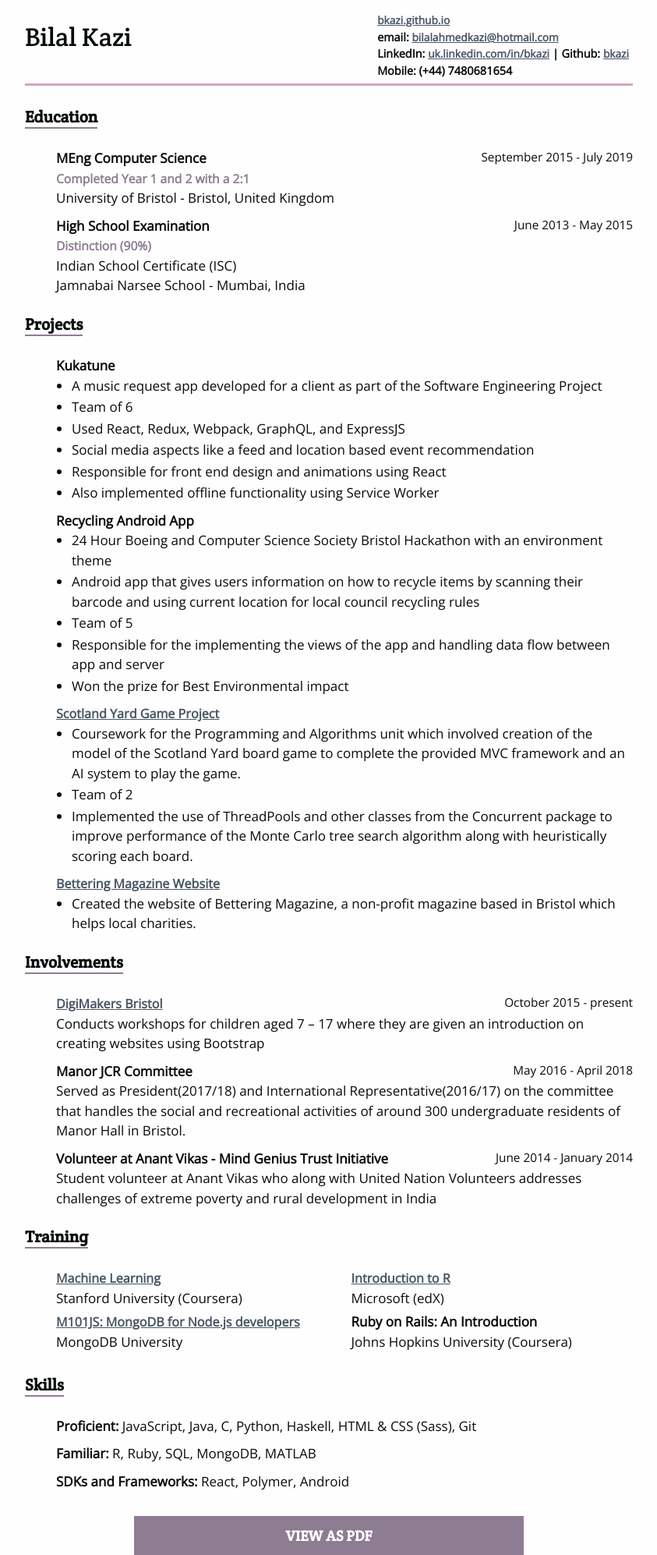
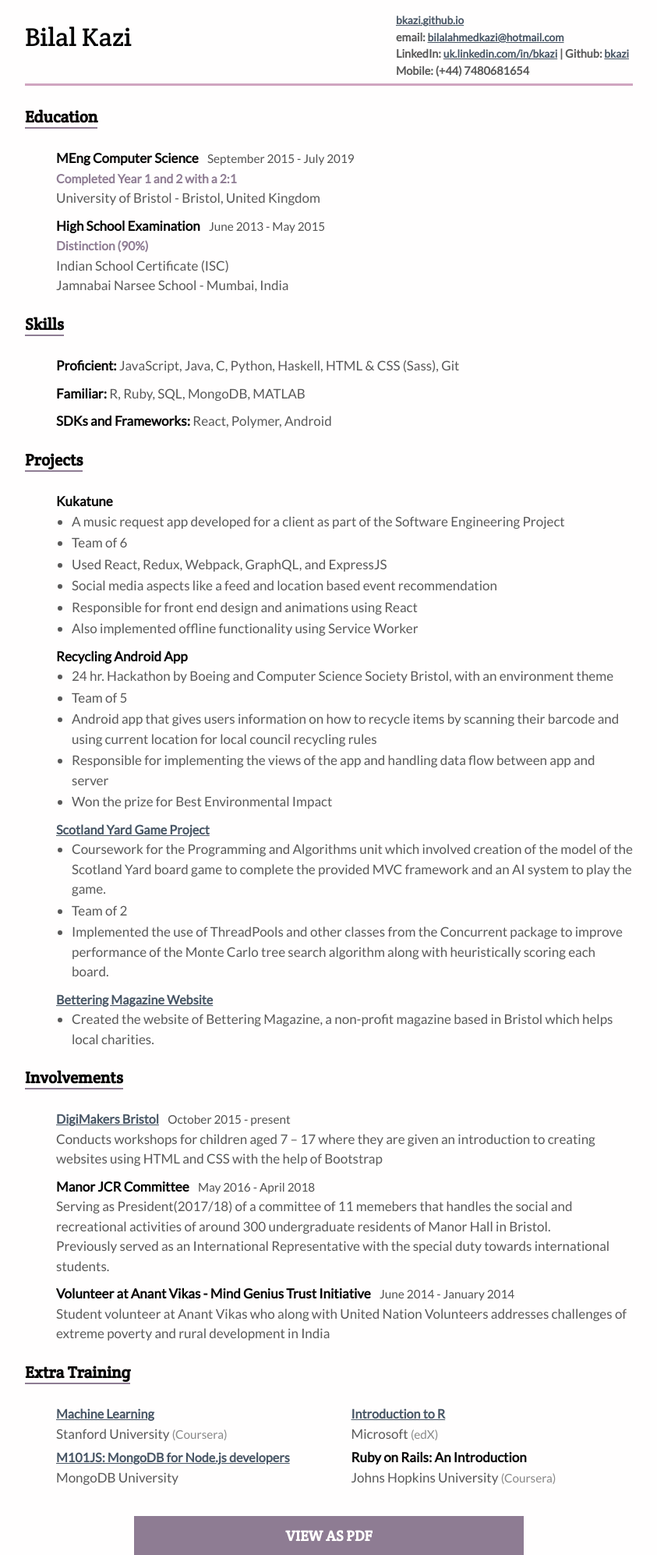
Before and after one commit to bkazi/bkazi.github.io, a Jekyll site: the page built from resume/index.html, in a window 1280 px wide. Shown: the whole page at 78% size, without its empty margins (218-1061 px from the left). Built offline with Jekyll 4.4.1, drawn with Linux system fonts in a browser that asks for light colours.

Commit message:
Change resume

```diff
--- a/_includes/critical_resume.scss
+++ b/_includes/critical_resume.scss
@@ -10,21 +10,22 @@
   margin: 0;
 }
 
-$black: #070C0C;
+$black: #070606;
+$grey: #595959;
 $silver: #485665;
 $white: #FFFEFE;
 $red: #8E7C93;
 $green: #D0A5C0;
 
-@import 'https://fonts.googleapis.com/css?family=Open+Sans|Crete+Round';
+@import 'https://fonts.googleapis.com/css?family=Lato:400,600|Crete+Round';
 
-$base-font: 'Open Sans', sans-serif;
+$base-font: 'Lato', sans-serif;
 $heading-font: 'Crete Round', serif;
 
 /*! Used Type Nugget v0.2.2 | typenugget.com (took some tweaking later)*/
 body {
 	font-family: $base-font;
-	color: $black;
+	color: $grey;
 	background-color: $white;
 	line-height: 1.5;
 	font-weight: 400;
@@ -34,6 +35,7 @@
 	font-weight: 600;
 	line-height: 1.2;
 	font-family: $heading-font;
+	color: $black;
 }
 
 h1 {
--- a/_sass/_resume.scss
+++ b/_sass/_resume.scss
@@ -38,6 +38,11 @@
   border-bottom: 2px solid $red;
 }
 
+strong {
+  font-family: $base-font;
+  color: $black;
+}
+
 ul {
   list-style: none;
 }
@@ -59,10 +64,17 @@
   }
 }
 
+.secondary {
+  font-size: 0.9em;
+  font-weight: 300;
+  color: #888;
+}
+
 .time {
   font-size: 0.9em;
   display: none;
-  float: right;
+  padding-left: 8px;
+  color: #525252;
 }
 
 .grid {
@@ -120,7 +132,7 @@
 
 @media print {
   .resume {
-    font-size: 10px;
+    font-size: 9.5px;
   }
   ul {
     padding-left: 10px;
@@ -149,4 +161,9 @@
   .pdf {
     display: none;
   }
+  .top {
+    display: flex;
+    flex-direction: row;
+    justify-content: space-between;
+  }
 }
--- a/resume/index.html
+++ b/resume/index.html
@@ -32,7 +32,8 @@
           Mobile: (+44) 7480681654
         </p>
       </div>
-      <div>
+      <div class="top">
+        <div class="education">
           <h3 class="heading">Education</h3>
           <ul>
             <li>
@@ -58,6 +59,21 @@
             </li>
           </ul>
         </div>
+        <div class="skills">
+          <h3 class="heading">Skills</h3>
+          <ul>
+            <li>
+              <p><strong>Proficient:</strong> JavaScript, Java, C, Python, Haskell, HTML & CSS (Sass), Git</p>
+            </li>
+            <li>
+              <p><strong>Familiar:</strong> R, Ruby, SQL, MongoDB, MATLAB</p>
+            </li>
+            <li>
+              <p><strong>SDKs and Frameworks:</strong> React, Polymer, Android</p>
+            </li>
+          </ul>
+        </div>
+      </div>
       <div>
         <h3 class="heading">Projects</h3>
         <ul>
@@ -79,11 +95,11 @@
               <strong>Recycling Android App</strong>
             </div>
             <ul class="bullets">
-              <li>24 Hour Boeing and Computer Science Society Bristol Hackathon with an environment theme</li>
+              <li>24 hr. Hackathon by Boeing and Computer Science Society Bristol, with an environment theme</li>
+              <li>Team of 5</li>
               <li>Android app that gives users information on how to recycle items by scanning their barcode and using current location for local council recycling rules</li>
-              <li>Team of 5</li>
-              <li>Responsible for the implementing the views of the app and handling data flow between app and server</li>
-              <li>Won the prize for Best Environmental impact</li>
+              <li>Responsible for implementing the views of the app and handling data flow between app and server</li>
+              <li>Won the prize for Best Environmental Impact</li>
             </ul>
           </li>
           <li>
@@ -91,7 +107,7 @@
               <strong><a href="{% post_url 2016-09-04-scotland-yard %}">Scotland Yard Game Project</a></strong>
             </div>
             <ul class="bullets">
-              <li>Coursework for the Programming and Algorithms unit which involved creation of the model of the Scotland Yard board game to complete the provided MVC framework and an AI system to play the game.
+              <li>Coursework for the Programming and Algorithms unit which involved creation of the model of the Scotland Yard board game to complete the provided MVC framework and an AI system to play the game.</li>
               <li>Team of 2</li>
               <li>Implemented the use of ThreadPools and other classes from the Concurrent package to improve performance of the Monte Carlo tree search algorithm along with heuristically scoring each board.</li>
             </ul>
@@ -115,7 +131,7 @@
               <span class="time">October 2015 - present</span>
             </div>
             <p>
-              Conducts workshops for children aged 7 – 17 where they are given an introduction on creating websites using Bootstrap
+              Conducts workshops for children aged 7 – 17 where they are given an introduction to creating websites using HTML and CSS with the help of Bootstrap
             </p>
           </li>
           <li>
@@ -124,7 +140,8 @@
               <span class="time">May 2016 - April 2018</span>
             </div>
             <p>
-              Served as President(2017/18) and International Representative(2016/17) on the committee that handles the social and recreational activities of around 300 undergraduate residents of Manor Hall in Bristol.
+              Serving as President(2017/18) of a committee of 11 memebers that handles the social and recreational activities of around 300 undergraduate residents of Manor Hall in Bristol.<br />
+              Previously served as an International Representative with the special duty towards international students.
             </p>
           </li>
           <li>
@@ -139,27 +156,13 @@
         </ul>
       </div>
       <div>
-        <h3 class="heading">Training</h3>
+        <h3 class="heading">Extra Training</h3>
         <div class="grid">
-            <p><a href="https://www.coursera.org/account/accomplishments/certificate/ADJ5K5H8WWYQ">Machine Learning</a><br>Stanford University (Coursera)</p>
+            <p><a href="https://www.coursera.org/account/accomplishments/certificate/ADJ5K5H8WWYQ">Machine Learning</a><br>Stanford University <span class="secondary">(Coursera)</span></p>
             <p><a href="http://university.mongodb.com/course_completion/69c9545f86304f99bd9ab782d336b2b9">M101JS: MongoDB for Node.js developers</a><br>MongoDB University</p>
-            <p><a href="https://verify.edx.org/cert/4ca4b6a442ba499a8c3533684c16bb97">Introduction to R</a><br>Microsoft (edX)</p>
-            <p><strong>Ruby on Rails: An Introduction</strong><br>Johns Hopkins University (Coursera)</p>
+            <p><a href="https://verify.edx.org/cert/4ca4b6a442ba499a8c3533684c16bb97">Introduction to R</a><br>Microsoft <span class="secondary">(edX)</span></p>
+            <p><strong>Ruby on Rails: An Introduction</strong><br>Johns Hopkins University <span class="secondary">(Coursera)</span></p>
         </div>
-      </div>
-      <div>
-        <h3 class="heading">Skills</h3>
-        <ul>
-          <li>
-            <p><strong>Proficient:</strong> JavaScript, Java, C, Python, Haskell, HTML & CSS (Sass), Git</p>
-          </li>
-          <li>
-            <p><strong>Familiar:</strong> R, Ruby, SQL, MongoDB, MATLAB</p>
-          </li>
-          <li>
-            <p><strong>SDKs and Frameworks:</strong> React, Polymer, Android</p>
-          </li>
-        </ul>
       </div>
     </main>
     <a class="pdf" href="./Bilal-Kazi-Resume.pdf">
```
Lines whose indentation alone changed are shown as unchanged.
